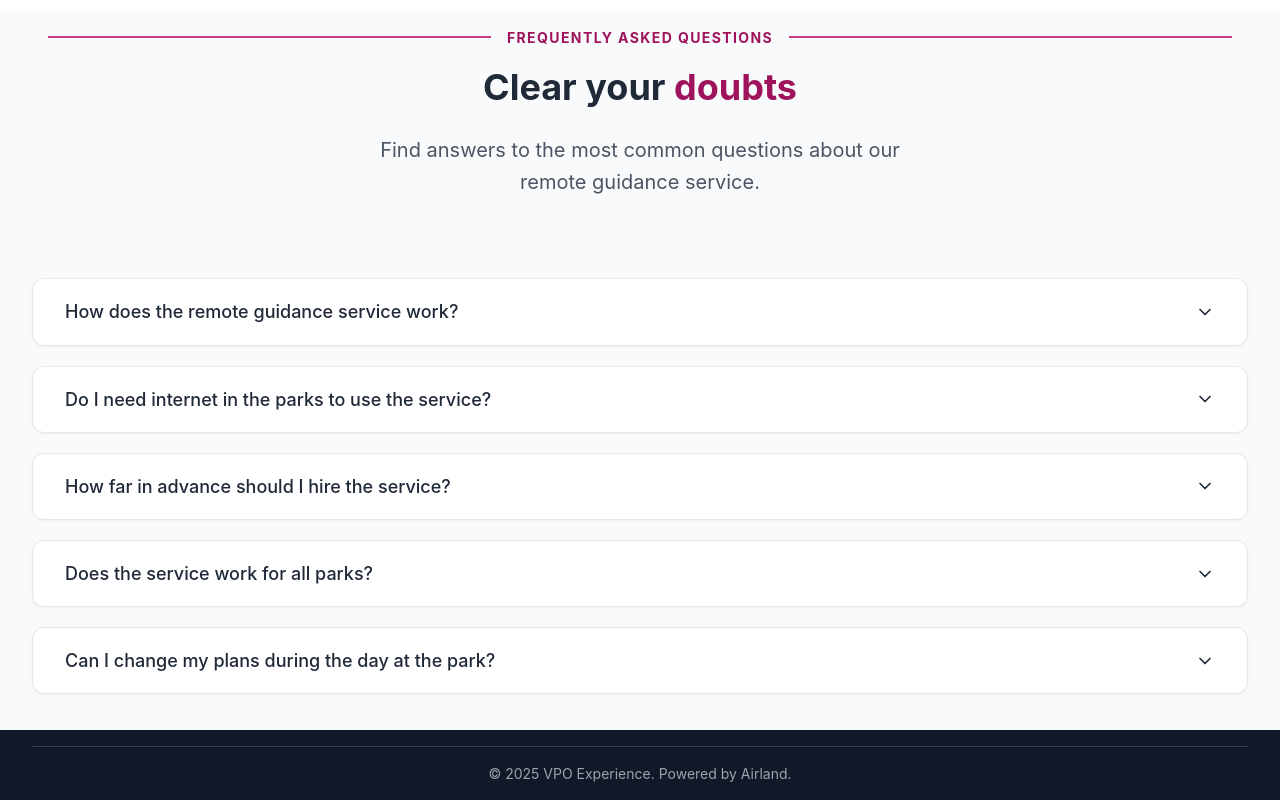
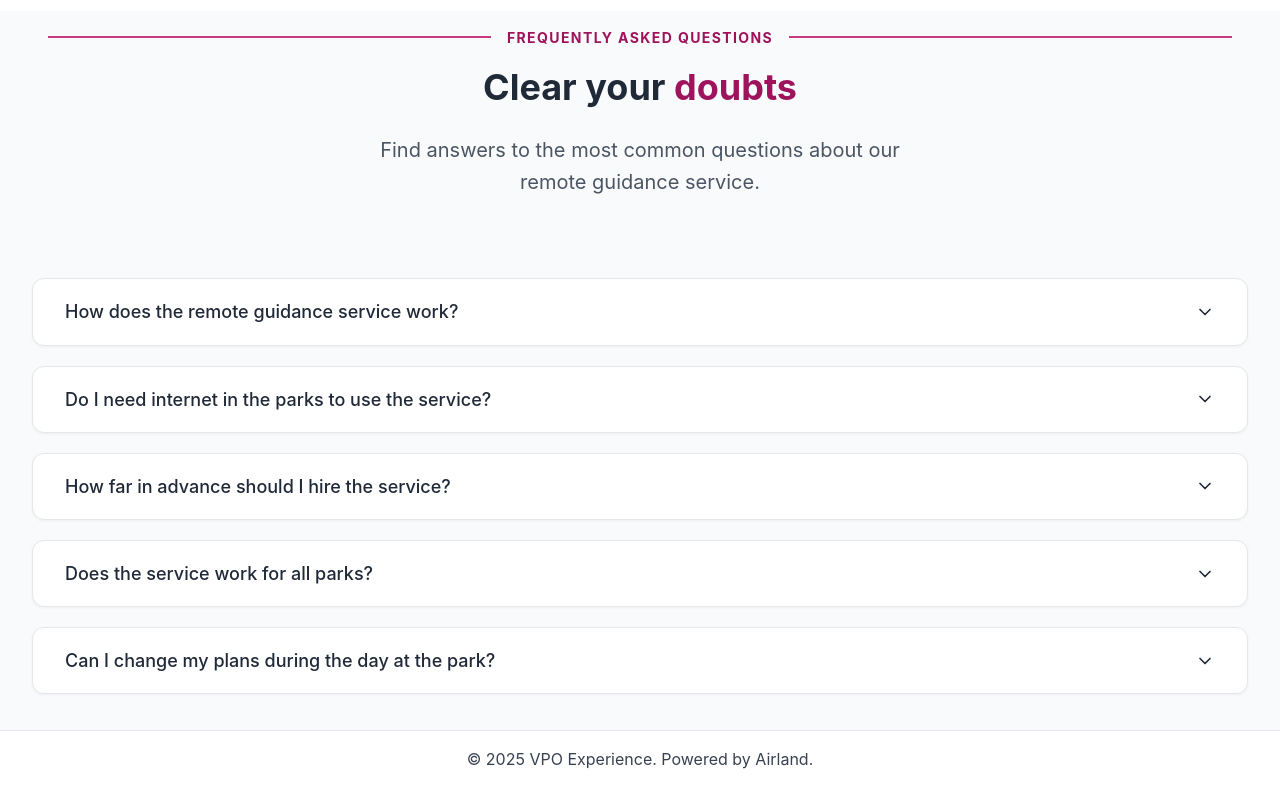
Before and after one commit to Matheusmaf1806/vpoexperience, a website: page public/index.html in a window 1280 px wide. Shown: the part 4311-5111 px from the top of the page. Drawn offline with nearby package versions, Linux system fonts and the light colour scheme; no server answers; a web font is replaced by a local one.

Commit message:
Update styles.css

```diff
--- a/public/css/styles.css
+++ b/public/css/styles.css
@@ -1518,8 +1518,9 @@ body {
 
 /* Footer */
 .footer {
-    background-color: var(--gray-900);
-    color: white;
+    background-color: rgba(255, 255, 255, 0.95);
+    border-top: 1px solid var(--gray-200);
+    color: var(--gray-700);
     padding: 1rem 0 1rem;
 }
 
@@ -1597,11 +1598,7 @@ body {
 }
 
 .footer-bottom {
-    border-top: 1px solid var(--gray-700);
-    padding-top: 1rem;
     text-align: center;
-    color: var(--gray-400);
-    font-size: 0.875rem;
 }
 
 /* Modal Styles */
```
